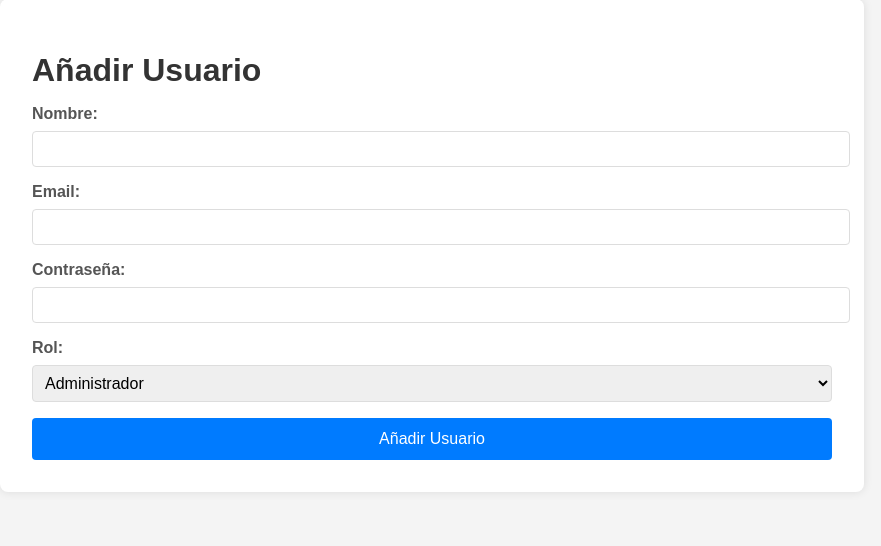
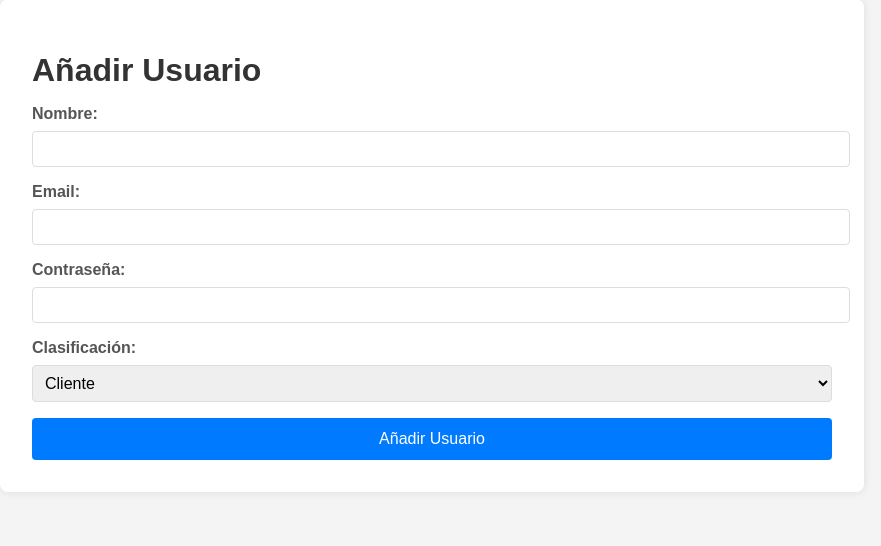
Before and after one commit to Alerson10Q/PROYECTO-FISK, a PHP site: the page made by php/añadir_usuario.php in a window 1280 px wide. Shown: the part 143-689 px from the top of the page, without its empty margins (208-1089 px from the left). Run offline with PHP 8.4, Linux system fonts and the light colour scheme; the visitor is signed in with stand-in values (Sample User, id 1); data that the repository does not hold is empty.

Commit message:
Update añadir_usuario.php

```diff
--- a/php/añadir_usuario.php
+++ b/php/añadir_usuario.php
@@ -3,6 +3,7 @@ session_start();
 include 'header.php';
 include 'db_connection.php';
 
+// Verificar si el usuario tiene permisos de administrador
 if (!isset($_SESSION['user_role']) || $_SESSION['user_role'] !== 'Administrador') {
     header('Location: login.php');
     exit;
@@ -10,19 +11,23 @@ if (!isset($_SESSION['user_role']) || $_SESSION['user_role'] !== 'Administrador'
 
 $message = '';
 
+// Procesar el formulario al enviar
 if ($_SERVER['REQUEST_METHOD'] == 'POST') {
     $nombre = trim($_POST['nombre']);
     $email = trim($_POST['email']);
     $password = $_POST['password'];
     $rol = $_POST['rol'];
 
+    // Validar los datos ingresados
     if (!empty($nombre) && filter_var($email, FILTER_VALIDATE_EMAIL) && !empty($password)) {
         $password_hash = password_hash($password, PASSWORD_DEFAULT);
 
-        $sql = "INSERT INTO Usuarios (nombre, email, password, rol) VALUES (?, ?, ?, ?)";
+        // Consulta para insertar un nuevo usuario
+        $sql = "INSERT INTO usuarios (nombre_usuario, correo, contraseña, clasificacion) VALUES (?, ?, ?, ?)";
         $stmt = $conn->prepare($sql);
 
         if ($stmt) {
+            // Vincular parámetros y ejecutar la consulta
             $stmt->bind_param("ssss", $nombre, $email, $password_hash, $rol);
 
             if ($stmt->execute()) {
@@ -62,10 +67,10 @@ if ($_SERVER['REQUEST_METHOD'] == 'POST') {
             <label for="password">Contraseña:</label>
             <input type="password" id="password" name="password" required>
 
-            <label for="rol">Rol:</label>
+            <label for="rol">Clasificación:</label>
             <select id="rol" name="rol" required>
+                <option value="Cliente">Cliente</option>
                 <option value="Administrador">Administrador</option>
-                <option value="Usuario">Usuario</option>
             </select>
 
             <button type="submit">Añadir Usuario</button>
```
